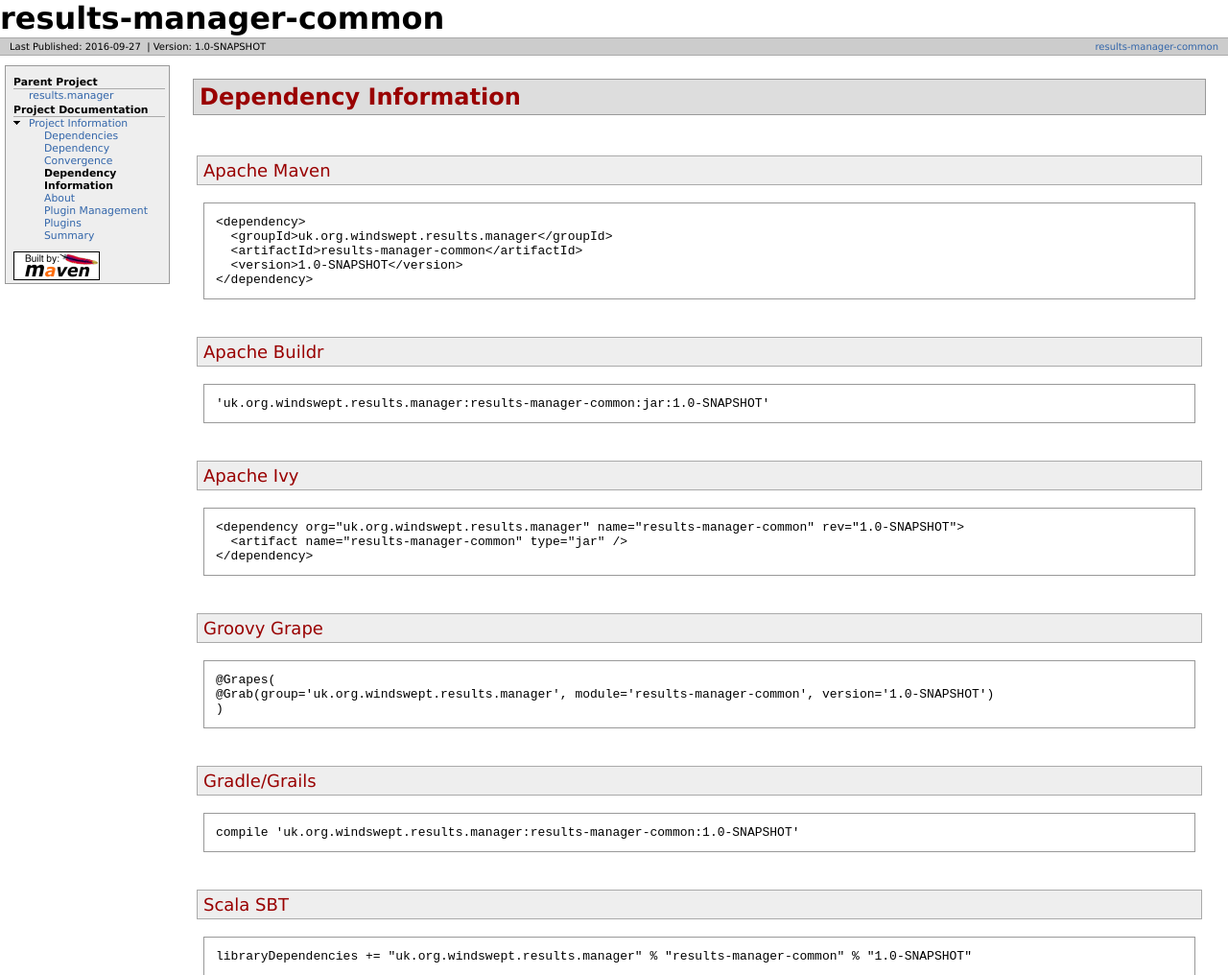
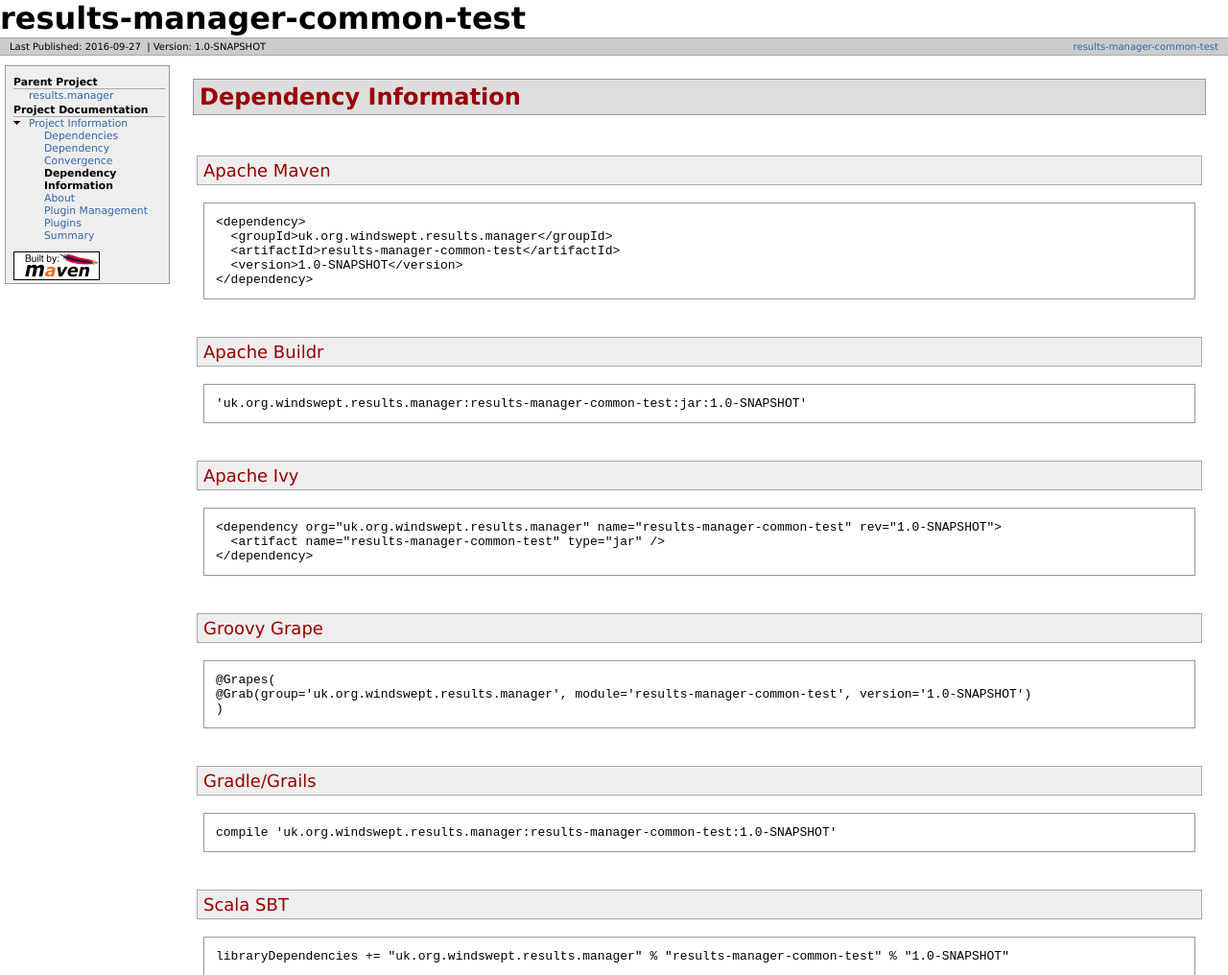
Before and after one commit to atkinssk/results-manager, a plain HTML site: page 1.0-SNAPSHOT/dependency-info.html in a window 1280 px wide. Shown: the top 1016 px of the page at 96% size. Drawn offline with Linux system fonts and the light colour scheme.

Commit message:
Building site for  results-manager-common-test 1.0-SNAPSHOT

```diff
--- a/1.0-SNAPSHOT/dependency-info.html
+++ b/1.0-SNAPSHOT/dependency-info.html
@@ -17,7 +17,7 @@
   <body class="composite">
     <div id="banner">
                     <div id="bannerLeft">
-                results-manager-common
+                results-manager-common-test
                 </div>
                     <div class="clear">
         <hr/>
@@ -30,7 +30,7 @@
         <span id="publishDate">Last Published: 2016-09-27</span>
                   &nbsp;| <span id="projectVersion">Version: 1.0-SNAPSHOT</span>
                       </div>
-            <div class="xright">                    <a href="./" title="results-manager-common">results-manager-common</a>
+            <div class="xright">                    <a href="./" title="results-manager-common-test">results-manager-common-test</a>
 
 
       </div>
@@ -88,13 +88,13 @@
       <div id="contentBox">
         <div class="section"><h2>Dependency Information<a name="Dependency_Information"></a></h2><a name="Dependency_Information"></a><div class="section"><h3>Apache Maven<a name="Apache_Maven"></a></h3><a name="Apache_Maven"></a><div class="source"><pre>&lt;dependency&gt;
   &lt;groupId&gt;uk.org.windswept.results.manager&lt;/groupId&gt;
-  &lt;artifactId&gt;results-manager-common&lt;/artifactId&gt;
+  &lt;artifactId&gt;results-manager-common-test&lt;/artifactId&gt;
   &lt;version&gt;1.0-SNAPSHOT&lt;/version&gt;
-&lt;/dependency&gt;</pre></div></div><div class="section"><h3>Apache Buildr<a name="Apache_Buildr"></a></h3><a name="Apache_Buildr"></a><div class="source"><pre>'uk.org.windswept.results.manager:results-manager-common:jar:1.0-SNAPSHOT'</pre></div></div><div class="section"><h3>Apache Ivy<a name="Apache_Ivy"></a></h3><a name="Apache_Ivy"></a><div class="source"><pre>&lt;dependency org=&quot;uk.org.windswept.results.manager&quot; name=&quot;results-manager-common&quot; rev=&quot;1.0-SNAPSHOT&quot;&gt;
-  &lt;artifact name=&quot;results-manager-common&quot; type=&quot;jar&quot; /&gt;
+&lt;/dependency&gt;</pre></div></div><div class="section"><h3>Apache Buildr<a name="Apache_Buildr"></a></h3><a name="Apache_Buildr"></a><div class="source"><pre>'uk.org.windswept.results.manager:results-manager-common-test:jar:1.0-SNAPSHOT'</pre></div></div><div class="section"><h3>Apache Ivy<a name="Apache_Ivy"></a></h3><a name="Apache_Ivy"></a><div class="source"><pre>&lt;dependency org=&quot;uk.org.windswept.results.manager&quot; name=&quot;results-manager-common-test&quot; rev=&quot;1.0-SNAPSHOT&quot;&gt;
+  &lt;artifact name=&quot;results-manager-common-test&quot; type=&quot;jar&quot; /&gt;
 &lt;/dependency&gt;</pre></div></div><div class="section"><h3>Groovy Grape<a name="Groovy_Grape"></a></h3><a name="Groovy_Grape"></a><div class="source"><pre>@Grapes(
-@Grab(group='uk.org.windswept.results.manager', module='results-manager-common', version='1.0-SNAPSHOT')
-)</pre></div></div><div class="section"><h3>Gradle/Grails<a name="GradleGrails"></a></h3><a name="GradleGrails"></a><div class="source"><pre>compile 'uk.org.windswept.results.manager:results-manager-common:1.0-SNAPSHOT'</pre></div></div><div class="section"><h3>Scala SBT<a name="Scala_SBT"></a></h3><a name="Scala_SBT"></a><div class="source"><pre>libraryDependencies += &quot;uk.org.windswept.results.manager&quot; % &quot;results-manager-common&quot; % &quot;1.0-SNAPSHOT&quot;</pre></div></div><div class="section"><h3>Leiningen<a name="Leiningen"></a></h3><a name="Leiningen"></a><div class="source"><pre>[uk.org.windswept.results.manager/results-manager-common &quot;1.0-SNAPSHOT&quot;]</pre></div></div></div>
+@Grab(group='uk.org.windswept.results.manager', module='results-manager-common-test', version='1.0-SNAPSHOT')
+)</pre></div></div><div class="section"><h3>Gradle/Grails<a name="GradleGrails"></a></h3><a name="GradleGrails"></a><div class="source"><pre>compile 'uk.org.windswept.results.manager:results-manager-common-test:1.0-SNAPSHOT'</pre></div></div><div class="section"><h3>Scala SBT<a name="Scala_SBT"></a></h3><a name="Scala_SBT"></a><div class="source"><pre>libraryDependencies += &quot;uk.org.windswept.results.manager&quot; % &quot;results-manager-common-test&quot; % &quot;1.0-SNAPSHOT&quot;</pre></div></div><div class="section"><h3>Leiningen<a name="Leiningen"></a></h3><a name="Leiningen"></a><div class="source"><pre>[uk.org.windswept.results.manager/results-manager-common-test &quot;1.0-SNAPSHOT&quot;]</pre></div></div></div>
       </div>
     </div>
     <div class="clear">
```
Also changed, not shown: 1.0-SNAPSHOT/dependencies.html (+5 -7 lines), 1.0-SNAPSHOT/dependency-convergence.html (+2 -2 lines), 1.0-SNAPSHOT/index.html (+3 -3 lines), 1.0-SNAPSHOT/plugin-management.html (+2 -2 lines), 1.0-SNAPSHOT/plugins.html (+2 -2 lines), 1.0-SNAPSHOT/project-info.html (+2 -2 lines), 1.0-SNAPSHOT/project-summary.html (+3 -3 lines).
